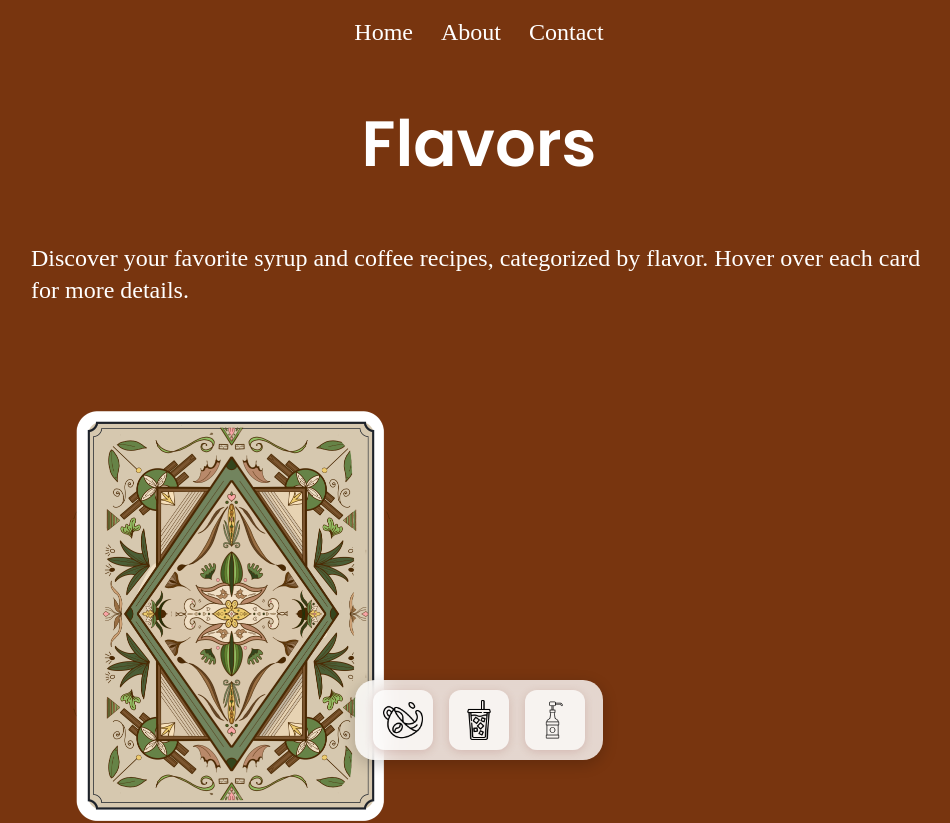
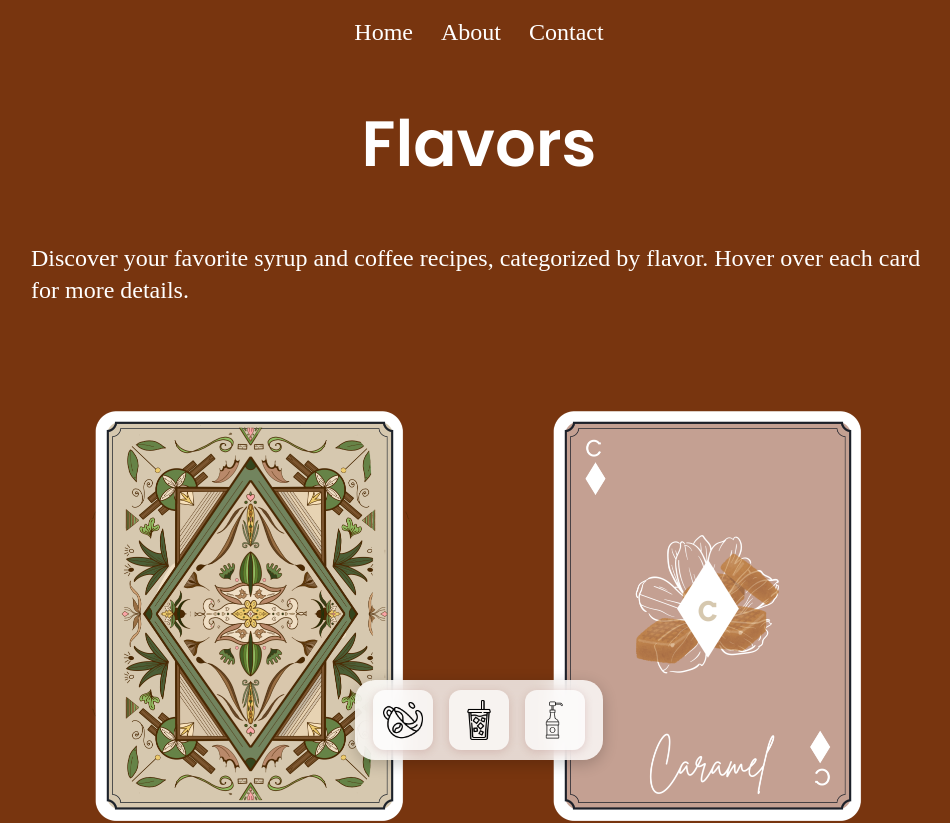
Before and after one commit to alomarramaa/coffee-card, a React (Vite) app: page /drinks in a window 1280 px wide. Shown: the top 823 px of the page, without its empty margins (161-1111 px from the left). Built offline with nearby package versions, Linux system fonts and the light colour scheme; a web font is replaced by a local one.

Commit message:
adding back of caramel and mocha cards, now need to design the front (light work) (gonna take me at least 10 hours)

```diff
--- a/src/components/FlipCard.css
+++ b/src/components/FlipCard.css
@@ -43,3 +43,11 @@
   object-position: center; /* Center the image within the container */
   border-radius: 10px; /* Optional: Add border-radius for rounded corners */
 }
+
+.card-container {
+  display: flex;
+  justify-content: space-around; /* Adjust as needed to space out the cards */
+  align-items: center; /* Aligns items vertically center if needed */
+  flex-wrap: wrap; /* Wrap items to the next line if there's not enough space */
+  gap: 20px; /* Optional: Add space between the cards */
+}
--- a/src/pages/Drinks.jsx
+++ b/src/pages/Drinks.jsx
@@ -2,6 +2,8 @@ import React from "react";
 import FlipCard from "../components/FlipCard";
 import vanillaImage from "../cards/Vanilla.png";
 import vanillaBackImage from "../cards/Vanilla-back.png";
+import caramelBackImage from "../cards/Caramel-Back.png"
+import mochaBackImage from "../cards/Mocha-Back.png"
 
 const Drinks = () => {
   return (
@@ -35,7 +37,13 @@ const Drinks = () => {
         style={{ width: "500px", height: "auto" }}
       /> */}
 
+<div className="card-container">
       <FlipCard frontImage={vanillaImage} backImage={vanillaBackImage} />
+      <FlipCard frontImage={caramelBackImage} backImage={caramelBackImage} />
+      <FlipCard frontImage={mochaBackImage} backImage={mochaBackImage} />
+    </div>
+
+
     </section>
   );
 };
```
Also changed, not shown: src/cards/Caramel-Back.png (added), src/cards/Mocha-Back.png (added).
